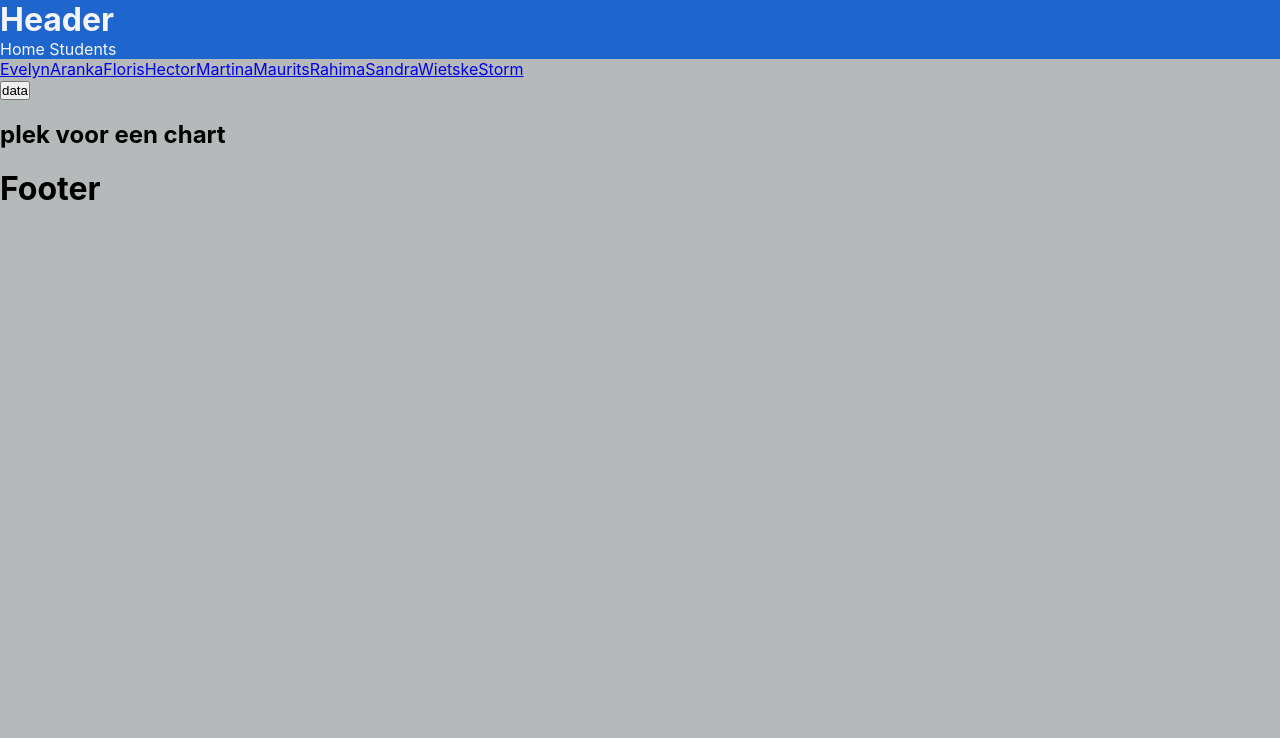
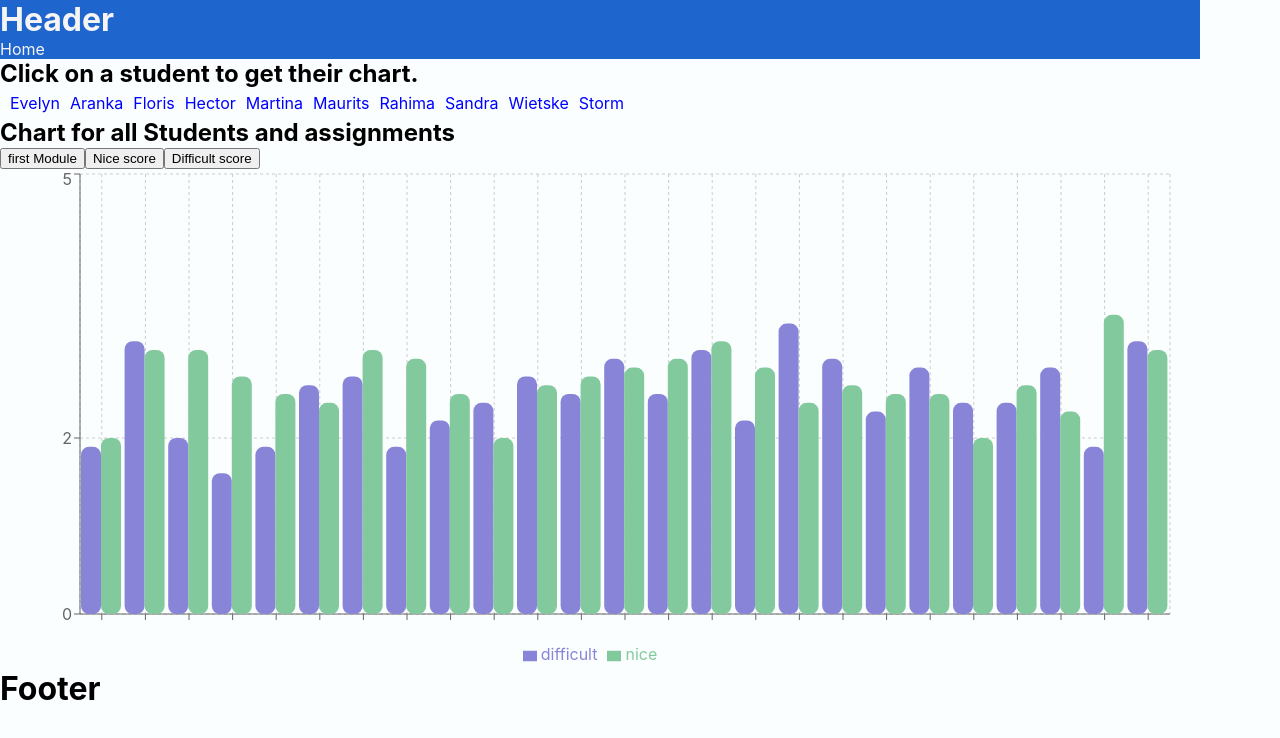
Before and after one commit to MarijevandePoel/eindopdracht, a React (Create React App) app: page / in a window 1280 px wide. Shown: the top 738 px of the page. Built offline with nearby package versions, Linux system fonts and the light colour scheme.

Commit message:
Add files via upload

```diff
--- a/src/Components/Charts.js
+++ b/src/Components/Charts.js
@@ -1,15 +1,80 @@
 import React from "react";
 import { ReactDOM, useState, useEffect } from "react";
-import { useSelector } from "react-redux";
+import {
+	BarChart,
+	Bar,
+	//Cell,
+	XAxis,
+	YAxis,
+	CartesianGrid,
+	Tooltip,
+	Legend,
+} from "recharts";
 
-import { averageCourse, getAllCourses } from "../data/filters";
+import { sort25, sortDiff, sortNice } from "../data/filters";
 
-const Chart = () => {
+export default function Chart() {
 	const [chart, setChart] = useState("");
+	const [title, setTitle] = useState("");
 	useEffect(() => {
-		setChart(averageCourse);
-	}, [averageCourse]);
+		setChart(chartdata.nice, chartdata.difficult);
+	}, []);
+	const chartdata = sort25();
 
-	let baseChart = {};
-};
-export default Chart;
+	return (
+		<div>
+			<div>
+				<h2>
+					Chart for all Students and assignments <span>{title}</span>
+				</h2>
+			</div>
+			<button
+				className="button"
+				onClick={() => {
+					setChart(sort25());
+					setTitle("first Module");
+				}}
+			>
+				first Module
+			</button>
+			<button
+				className="button"
+				onClick={() => {
+					setChart(sortNice(chartdata.nice));
+					setTitle("with the highest nice score");
+				}}
+			>
+				Nice score
+			</button>
+			<button
+				className="button"
+				onClick={() => {
+					setChart(sortDiff);
+					setTitle("with the highest difficult score");
+				}}
+			>
+				Difficult score
+			</button>
+			<div></div>
+			<BarChart
+				width={1200}
+				height={500}
+				data={chartdata}
+				margin={{
+					top: 5,
+					right: 30,
+					left: 20,
+					bottom: 5,
+				}}
+			>
+				<CartesianGrid strokeDasharray="3 3" />
+				<XAxis dataKey="assingment" fontSize={8} />
+				<YAxis type="number" domain={[0, 5]} />
+				<Tooltip />
+				<Legend />
+				<Bar dataKey="difficult" radius={8} barSize={20} fill="#8884d8" />
+				<Bar dataKey="nice" radius={8} barSize={20} fill="#82ca9d" />
+			</BarChart>
+		</div>
+	);
+}
--- a/src/Components/Home.js
+++ b/src/Components/Home.js
@@ -1,38 +1,23 @@
 import React from "react";
-//import { allData } from "../redux/sliceAndDiceSlice";
-import {
-	// getAllData,
-	// getAllStudentData,
-	getStudentNames,
-	// getAllCourses,
-	averageCourse,
-} from "../data/filters";
+//import { sort15, sortDiff, sortNice } from "../data/filters";
 import { useState, useEffect } from "react";
 
 import Chart from "./Charts";
+
 import StudentBar from "./StudentBar";
 
 const Home = () => {
-	const [chart, setChart] = useState("");
-
-	const renderData = (event) => {
-		event.preventDefault();
-		console.log("klik");
-		console.log(getStudentNames());
-	};
+	// const [data, setData] = useState("");
+	// const [titleHome, setTitleHome] = useState("");
 
 	return (
 		<div>
+			<h2>Click on a student to get their chart.</h2>
 			<StudentBar />
-			<button onClick={renderData}>data</button>
 
-			<>
-				<h2>plek voor een chart</h2>
-
-				<div id="chart">
-					<Chart />
-				</div>
-			</>
+			<div className="barChartbasis">
+				<Chart />
+			</div>
 		</div>
 	);
 };
--- a/src/Components/NavBar.js
+++ b/src/Components/NavBar.js
@@ -9,11 +9,6 @@ function NavBar() {
 				<Link className="navBarLink" to="/">
 					Home
 				</Link>
-
-				<Link className="navBarLink" to="/StudentProfile">
-					{" "}
-					Students{" "}
-				</Link>
 			</nav>
 			<Outlet />
 		</>
--- a/src/Components/StudentBar.js
+++ b/src/Components/StudentBar.js
@@ -3,6 +3,7 @@ import React from "react";
 import { Outlet, Link } from "react-router-dom";
 
 import getStudentNames from "../data/filters";
+import "../styles/studentbar.css";
 
 function StudentBar() {
 	const allStudents = getStudentNames();
@@ -13,7 +14,7 @@ function StudentBar() {
 				{allStudents.map((student) => (
 					<Link
 						className="studentLink"
-						to={`/StudentProfile/${student.first_name} `}
+						to={`/studentprofile/${student.first_name} `}
 						key={student.id}
 					>
 						{student.first_name}
--- a/src/Components/StudentProfile.js
+++ b/src/Components/StudentProfile.js
@@ -1,8 +1,9 @@
 import React from "react";
 import { useParams } from "react-router-dom";
-import getStudent from "../data/filters";
+import { getStudent } from "../data/filters";
 import "../styles/studentProfile.css";
 import { useState, useEffect } from "react";
+//import StudentChart from "./StudentChart";
 
 function StudentProfile() {
 	const { id } = useParams();
@@ -17,7 +18,29 @@ function StudentProfile() {
 		console.log(student);
 	}, [student]);
 
-	return <> {student !== undefined && { student }}</>;
+	return (
+		<>
+			<>
+				<h2> Profile</h2>
+			</>
+			<div className="profile">
+				<ul>
+					{student !== undefined && (
+						<li>
+							{student.first_name} {student.last_name}
+						</li>
+					)}
+					<li> {student.age}</li>
+					<li> {student.email}</li>
+					<li> {student.Phone}</li>
+				</ul>
+				<div className="avatar">
+					<img src={student.avatar} width="85px" alt="Profile"></img>{" "}
+				</div>
+			</div>
+			{/* <StudentChart /> */}
+		</>
+	);
 }
 
 export default StudentProfile;
--- a/src/data/filters.js
+++ b/src/data/filters.js
@@ -5,10 +5,11 @@ import data from "./wincmockdata.json";
 function getAllStudentData() {
 	return StudentData;
 }
-
+let wincData = data;
 //get all data
 export function getAllData() {
-	return data;
+	const data = wincData.map;
+	return data[0];
 }
 
 //names need to navigate to StudentProfile
@@ -66,4 +67,26 @@ export function averageCourse() {
 	}
 	return average;
 }
+
+const newAverageArraytoSort = averageCourse();
+
+export function sortNice(nice) {
+	const newArray = newAverageArraytoSort.sort((a, b) => b.nice - a.nice);
+	return newArray;
+}
+
+export function sortDiff() {
+	const newArray = newAverageArraytoSort.sort(
+		(a, b) => b.difficult - a.difficult
+	);
+	return newArray;
+}
+
+//first 25 assignments for homepage
+export function sort25() {
+	const first25 = newAverageArraytoSort.slice(0, 25);
+
+	return first25;
+}
+
 export default getAllStudentData;
--- a/src/index.css
+++ b/src/index.css
@@ -1,16 +1,19 @@
 *{
   box-sizing: border-box;
-  padding: 0
+  margin: 0;
+
 }
 
 body {
+  display: flex;
+  align-items: center;
   margin: 0px;
   font-family: -apple-system, BlinkMacSystemFont, 'Segoe UI', 'Roboto', 'Oxygen',
     'Ubuntu', 'Cantarell', 'Fira Sans', 'Droid Sans', 'Helvetica Neue',
     sans-serif;
   -webkit-font-smoothing: antialiased;
   -moz-osx-font-smoothing: grayscale;
-  background-color: #b5b9b9;
+  background-color: #fbfeff;
 }
 
 code {
--- a/src/index.js
+++ b/src/index.js
@@ -1,7 +1,6 @@
 import React from "react";
 import { createRoot } from "react-dom/client";
-import { Provider } from "react-redux";
-import { store } from "./redux/store";
+
 import App from "./App";
 import reportWebVitals from "./reportWebVitals";
 import "./index.css";
@@ -11,9 +10,7 @@ const root = createRoot(container);
 
 root.render(
 	<React.StrictMode>
-		<Provider store={store}>
-			<App />
-		</Provider>
+		<App />
 	</React.StrictMode>
 );
 
--- a/src/styles/studentProfile.css
+++ b/src/styles/studentProfile.css
@@ -0,0 +1,20 @@
+.profile{
+    display: flex;
+    background-color: #a3f0fa;
+
+
+}
+.profile li{
+
+     list-style: none;
+     font-size: 20px;
+     padding-right: 10px;
+}
+.avatar {
+    background-color: #6cc8d4;
+    padding: 10 px;
+
+}
+.avatar img {
+    align-items: center;
+}
--- /dev/null
+++ b/src/styles/studentbar.css
@@ -0,0 +1,10 @@
+.studentBar{
+    margin: 5px;
+    align-items: center;
+
+}
+.studentBar a {
+    padding: 5px;
+    text-decoration: none;
+    color:blue
+}
```
Also changed, not shown: src/Components/StudentChart.js (+50 -3 lines).
